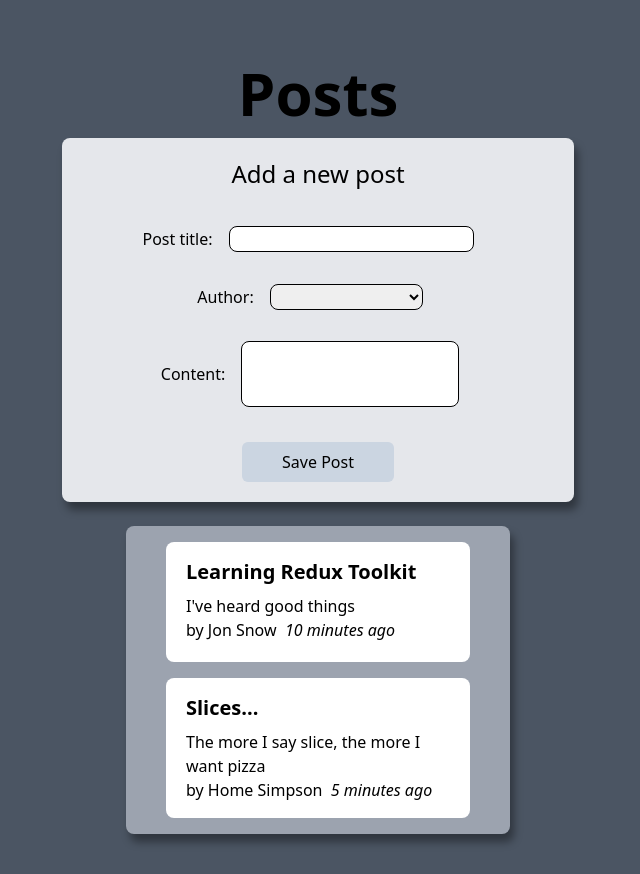
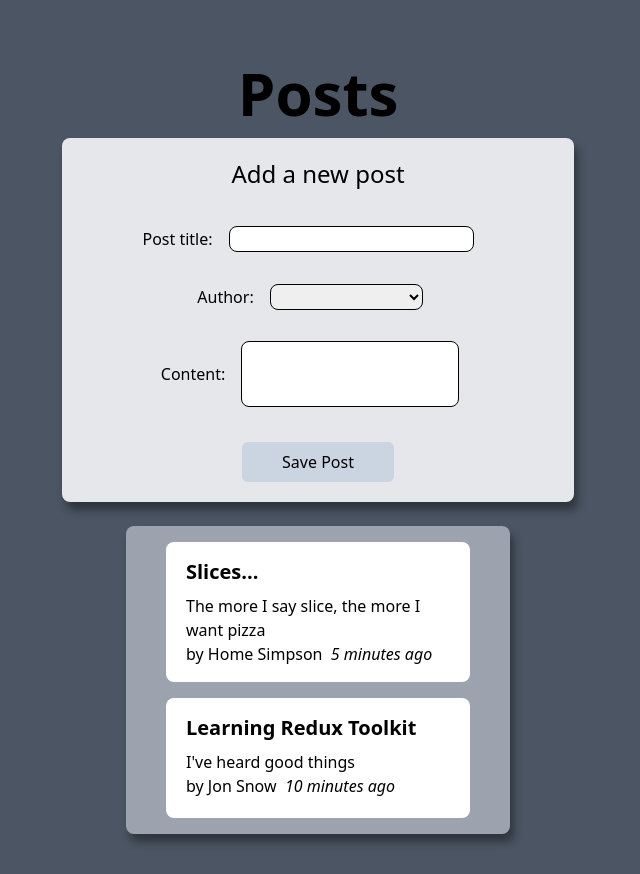
Before and after one commit to andresbueno043/redux-dashboard, a React (Vite) app: page / in a window 1280 px wide. Shown: the whole page, without its empty margins (322-962 px from the left). Built offline with nearby package versions, Linux system fonts and the light colour scheme.

Commit message:
Date formatting error fixed

```diff
--- a/src/components/PostsList.tsx
+++ b/src/components/PostsList.tsx
@@ -1,13 +1,15 @@
 import { useSelector } from 'react-redux';
-
-import { RootState } from '@/app/store';
 import Post from '@/components/Post';
 import { selectAllPosts } from '@/reducers/postSlice';
 
 function PostsList() {
   const posts = useSelector(selectAllPosts);
 
-  const renderedPosts = posts.map((post: Post) => (
+  const orderedPosts = posts
+    .slice()
+    .sort((a, b) => b.date.localeCompare(a.date));
+
+  const renderedPosts = orderedPosts.map((post: Post) => (
     <Post key={post.id} post={post} />
   ));
 
--- a/src/reducers/postSlice.ts
+++ b/src/reducers/postSlice.ts
@@ -31,8 +31,7 @@ const postsSlice = createSlice({
       prepare: (
         title: string,
         content: string,
-        userId: string,
-        date: string
+        userId: string
       ): { payload: Post } => {
         return {
           payload: {
@@ -40,7 +39,7 @@ const postsSlice = createSlice({
             title,
             content,
             userId,
-            date,
+            date: new Date().toISOString(),
           },
         };
       },
```
